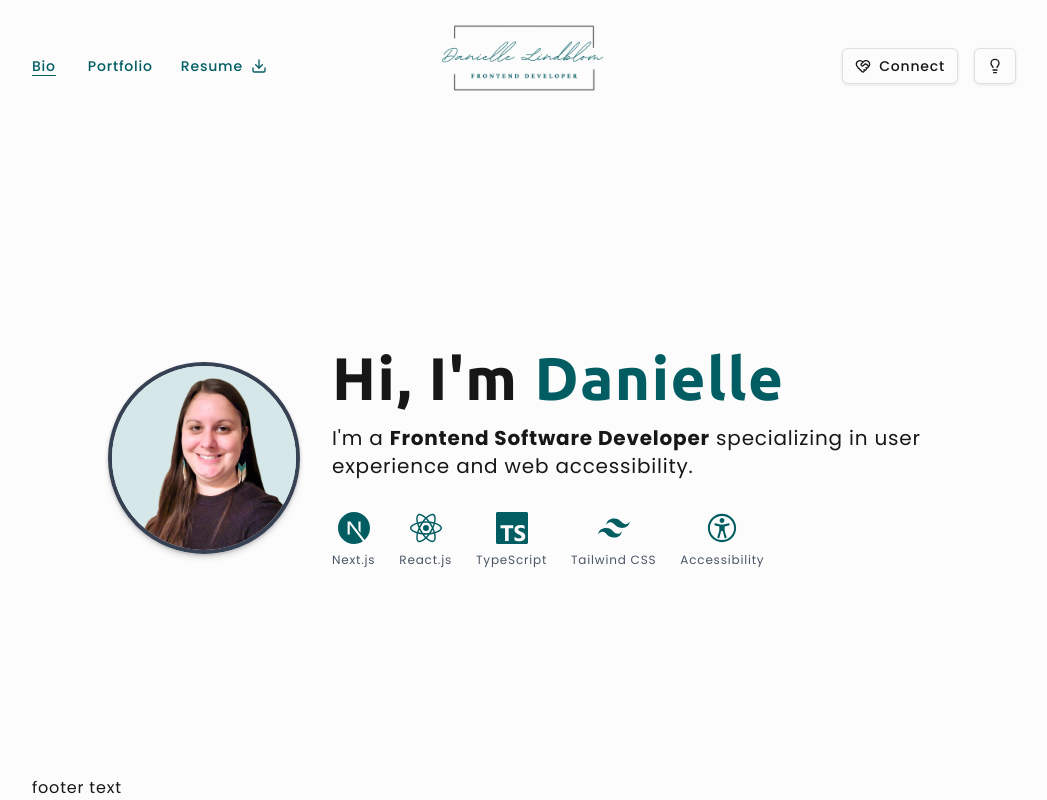
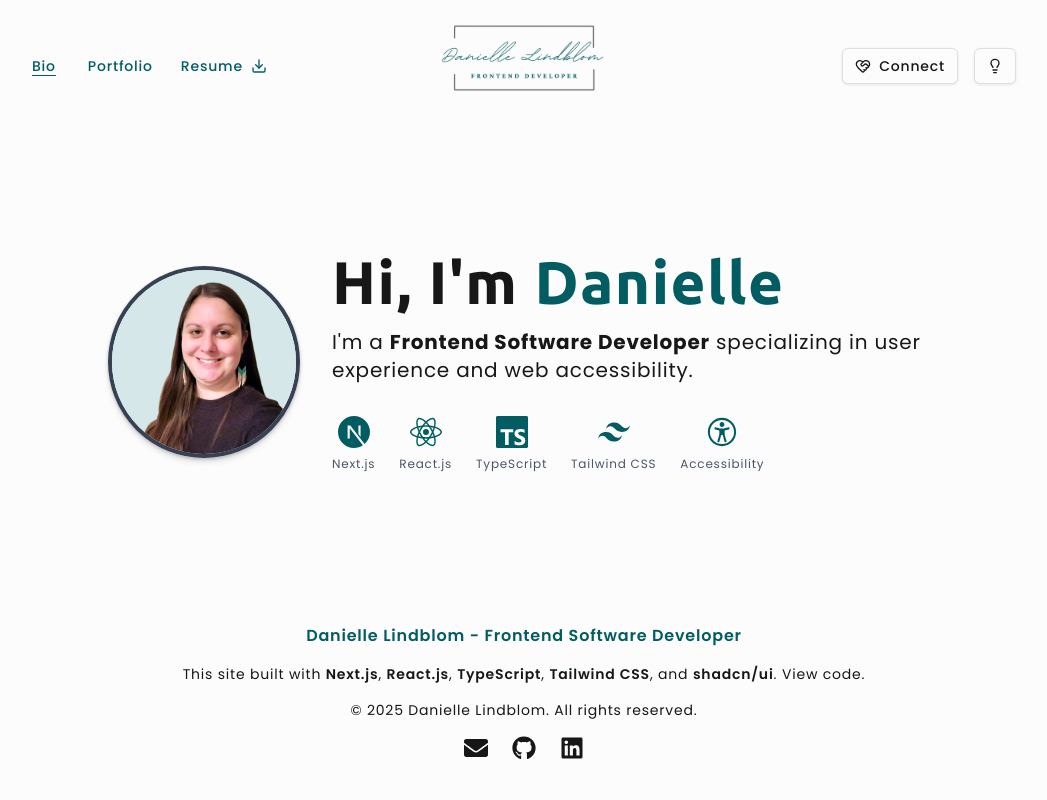
Before and after one commit to Danielle254/portfolio4, a Next.js app: page / in a window 1280 px wide. Shown: the whole page, without its empty margins (116-1163 px from the left). Built offline with nearby package versions, Linux system fonts and the light colour scheme.

Commit message:
feat: created basic footer

```diff
--- a/app/components/Footer.tsx
+++ b/app/components/Footer.tsx
@@ -1,5 +1,67 @@
 import React from "react";
+import { FaGithub, FaLinkedin, FaEnvelope } from "react-icons/fa"; // Import social icons
 
-export default function Footer() {
-  return <footer>footer text</footer>;
-}
+const Footer: React.FC = () => {
+  const currentYear = new Date().getFullYear();
+
+  return (
+    <footer className="py-10 px-4 sm:px-6 lg:px-8">
+      <div className="max-w-6xl mx-auto flex flex-col items-center text-center">
+        <p className="text-primary text-base font-semibold mb-4">
+          Danielle Lindblom - Frontend Software Developer
+        </p>
+        <p className="text-xs sm:text-sm mb-4">
+          This site built with <span className="font-semibold">Next.js</span>,{" "}
+          <span className="font-semibold">React.js</span>,{" "}
+          <span className="font-semibold">TypeScript</span>,{" "}
+          <span className="font-semibold">Tailwind CSS</span>, and{" "}
+          <span className="font-semibold">shadcn/ui</span>.{" "}
+          <a
+            href="https://github.com/Danielle254/portfolio4"
+            target="_blank"
+            rel="noopener noreferrer"
+            className="transition-all duration-200 hover:text-primary hover:underline"
+          >
+            View code
+          </a>
+          .
+        </p>
+        <p className="text-xs sm:text-sm mb-4">
+          &copy; {currentYear} Danielle Lindblom. All rights reserved.
+        </p>
+        <div className="flex space-x-6">
+          <a
+            href="mailto:danielle.lindblom@gmail.com"
+            className="hover:text-primary transition-colors duration-200"
+            aria-label="Email"
+            title="Email"
+          >
+            <FaEnvelope className="h-6 w-6" />
+          </a>
+          <a
+            href="https://github.com/Danielle254"
+            target="_blank"
+            rel="noopener noreferrer"
+            className="hover:text-primary transition-colors duration-200"
+            aria-label="GitHub"
+            title="GitHub"
+          >
+            <FaGithub className="h-6 w-6" />
+          </a>
+          <a
+            href="https://www.linkedin.com/in/danielle-lindblom/"
+            target="_blank"
+            rel="noopener noreferrer"
+            className="hover:text-primary transition-colors duration-200"
+            aria-label="LinkedIn"
+            title="LinkedIn"
+          >
+            <FaLinkedin className="h-6 w-6" />
+          </a>
+        </div>
+      </div>
+    </footer>
+  );
+};
+
+export default Footer;
```
